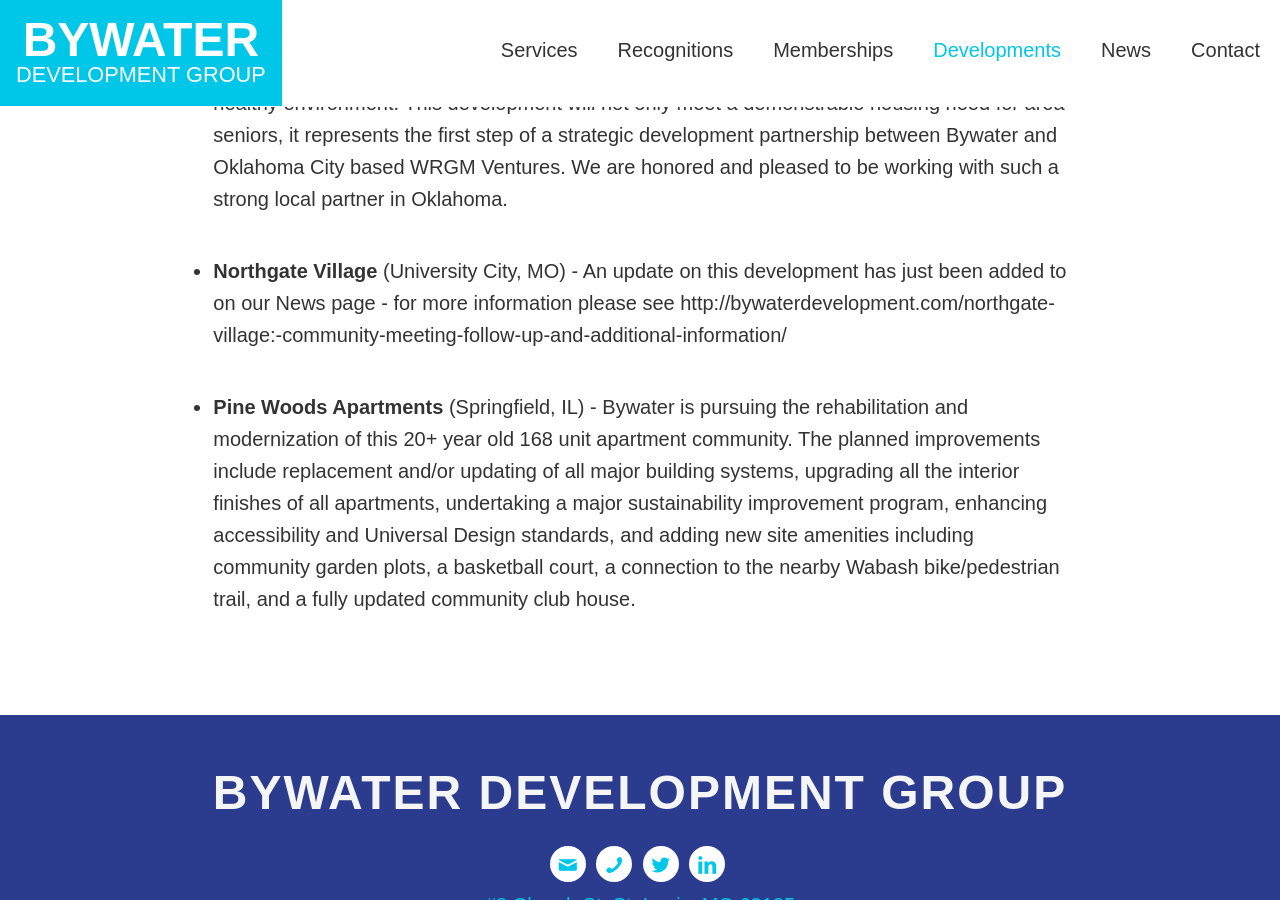
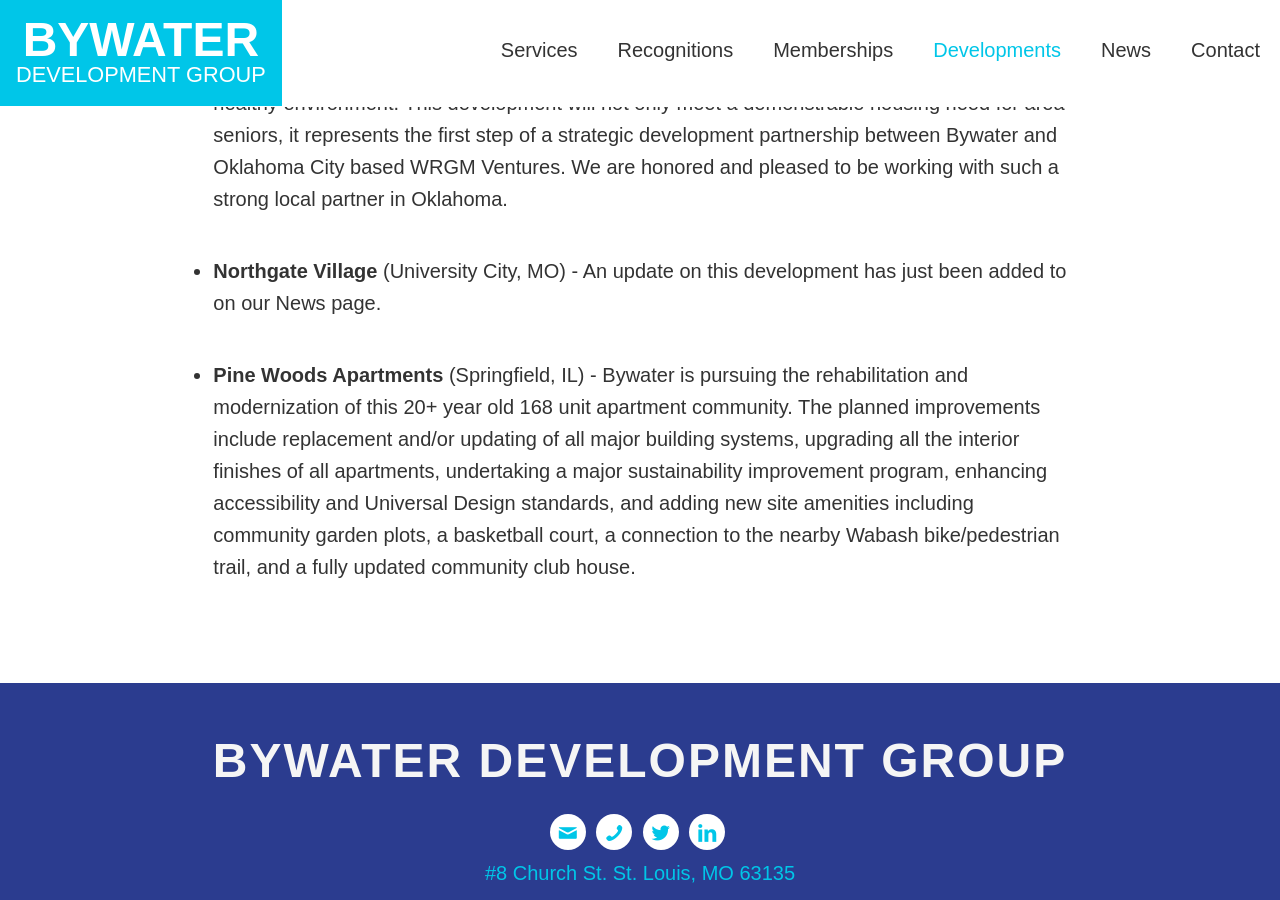
Before and after one commit to bywater/bywater.github.io, a Jekyll site: the page built from developments.html, in a window 1280 px wide and 900 px high, scrolled down 3896 px. Built offline with Jekyll 4.4.1, drawn with Linux system fonts in a browser that asks for light colours; nearby versions of some CDN libraries.

Commit message:
Updated '_data/developments.yml' via CloudCannon

```diff
--- a/_data/developments.yml
+++ b/_data/developments.yml
@@ -12,7 +12,7 @@
   desc: "Bywater is working to develop a new 48 unit senior development in a growing and thriving community of choice in the Oklahoma City metro area. Memorial Pointe will achieve high sustainability standards with a range of green building features, and will employ a broad array of Universal Design measures to meet the long-term accessibility and livability needs of its senior residents. A robust supportive services program will enhance the quality of life for development residents. The combination of these features and services will allow area seniors to age in place in a comfortable, affordable, and healthy environment.  This development will not only meet a demonstrable housing need for area seniors, it represents the first step of a strategic development partnership between Bywater and Oklahoma City based WRGM Ventures.  We are honored and pleased to be working with such a strong local partner in Oklahoma."
 - title: Northgate Village
   location: "University City, MO"
-  desc: "An update on this development has just been added to on our News page - for more information please see http://bywaterdevelopment.com/northgate-village:-community-meeting-follow-up-and-additional-information/"
+  desc: An update on this development has just been added to on our News page.
 - title: Pine Woods Apartments
   location: "Springfield, IL"
   desc: "Bywater is pursuing the rehabilitation and modernization of this 20+ year old 168 unit apartment community.  The planned improvements include replacement and/or updating of all major building systems, upgrading all the interior finishes of all apartments, undertaking a major sustainability improvement program, enhancing accessibility and Universal Design standards, and adding new site amenities including community garden plots, a basketball court, a connection to the nearby Wabash bike/pedestrian trail, and a fully updated community club house."
```
